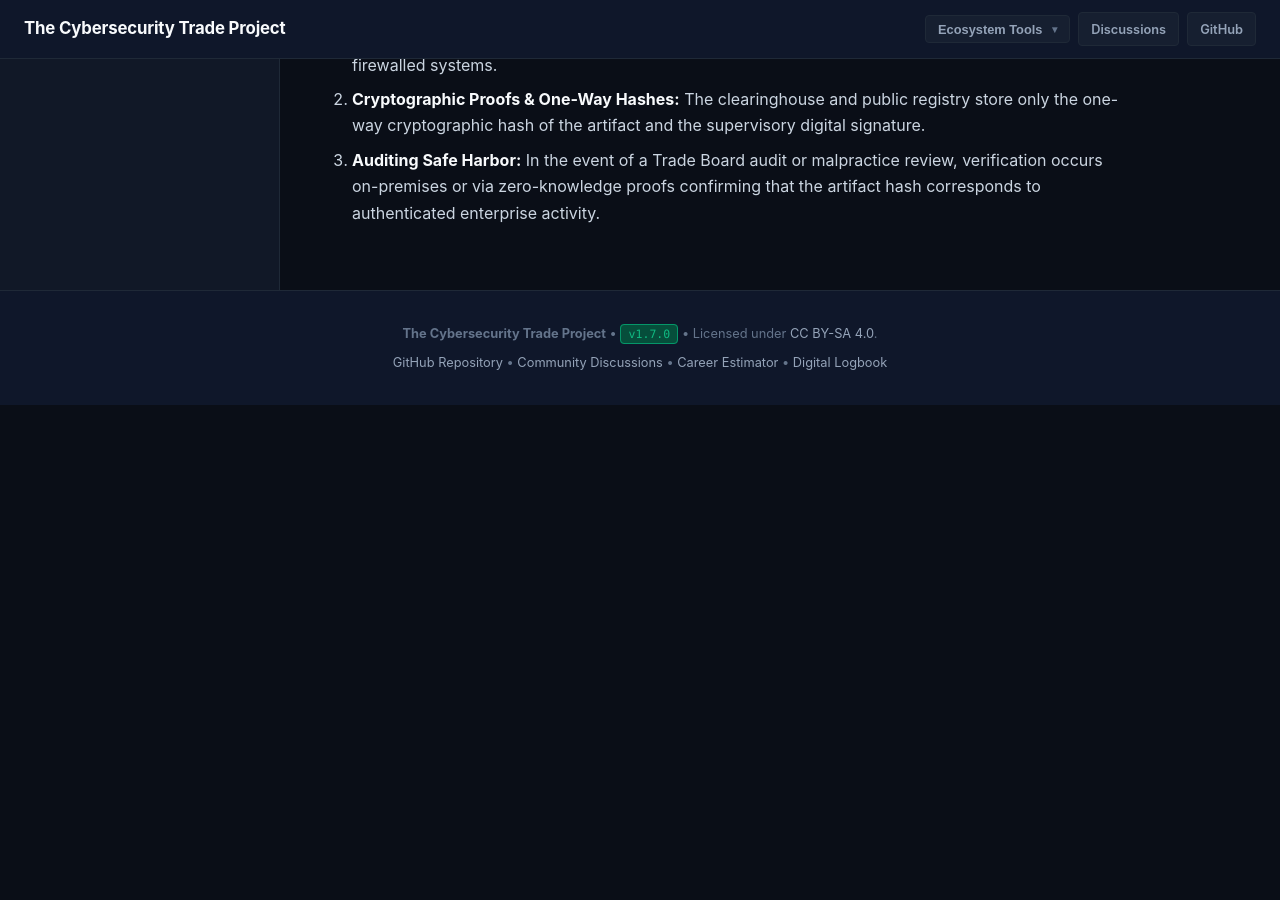
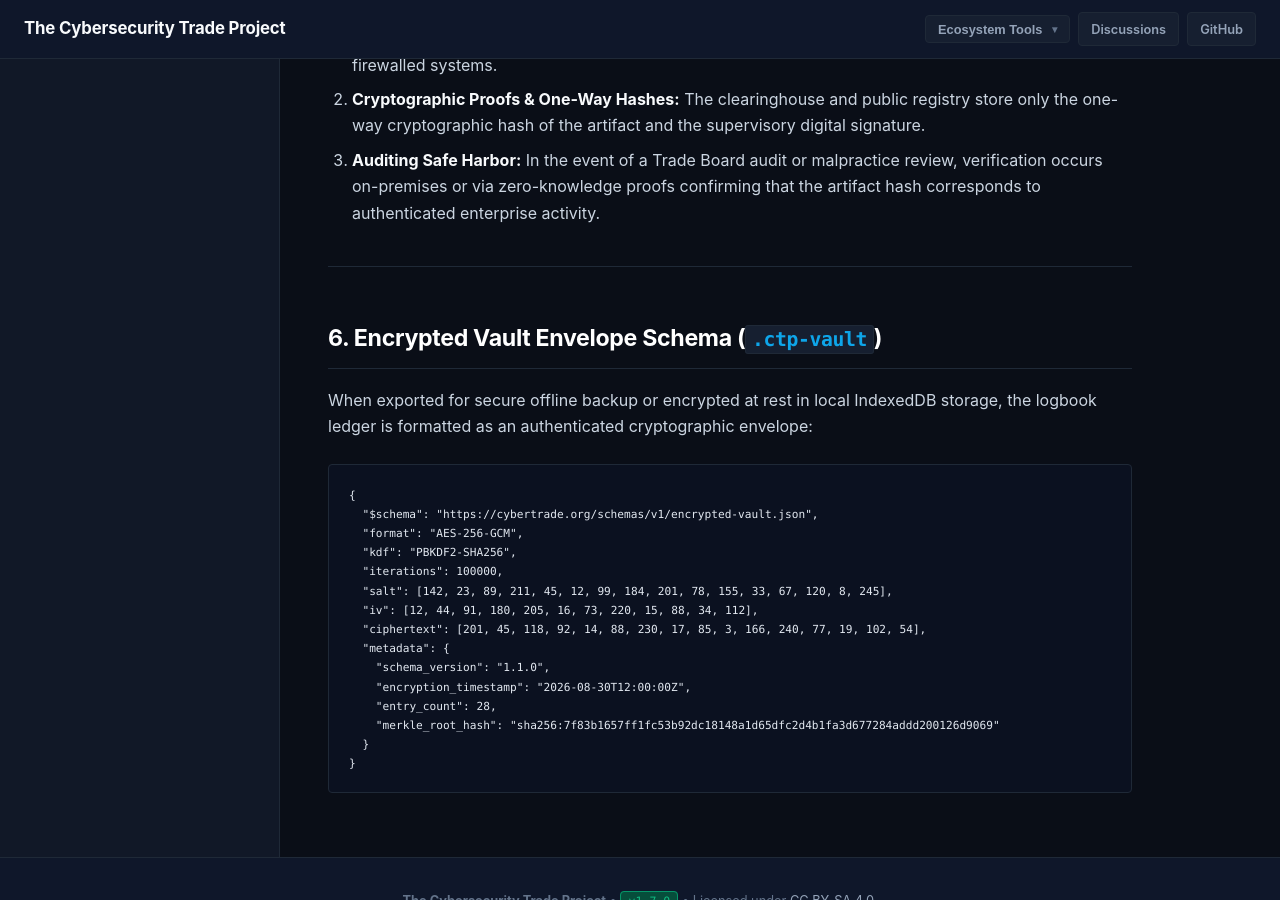
Before and after one commit to DanielTolczyk/the-cyber-trade-project, a Jekyll site: the page built from framework/logbook-schema.md, in a window 1280 px wide and 900 px high, scrolled down 4045 px. Built offline with Jekyll 4.4.1, drawn with Linux system fonts in a browser that asks for light colours; our own code applies the rules of GitHub Pages for plain Markdown files; before the commit the page ends 4450 px from its top, so only the background shows below that.

Commit message:
docs(framework): document AES-256-GCM vault encryption and hybrid envelope schema

````diff
--- a/framework/logbook-schema.md
+++ b/framework/logbook-schema.md
@@ -124,3 +124,27 @@ Under no circumstances are proprietary corporate logs, raw payload dumps, custom
 1. **Local Telemetry Retention:** Detailed proprietary artifact logs remain inside the sponsoring employer's firewalled systems.
 2. **Cryptographic Proofs & One-Way Hashes:** The clearinghouse and public registry store only the one-way cryptographic hash of the artifact and the supervisory digital signature.
 3. **Auditing Safe Harbor:** In the event of a Trade Board audit or malpractice review, verification occurs on-premises or via zero-knowledge proofs confirming that the artifact hash corresponds to authenticated enterprise activity.
+
+---
+
+## 6. Encrypted Vault Envelope Schema (`.ctp-vault`)
+
+When exported for secure offline backup or encrypted at rest in local IndexedDB storage, the logbook ledger is formatted as an authenticated cryptographic envelope:
+
+```json
+{
+  "$schema": "https://cybertrade.org/schemas/v1/encrypted-vault.json",
+  "format": "AES-256-GCM",
+  "kdf": "PBKDF2-SHA256",
+  "iterations": 100000,
+  "salt": [142, 23, 89, 211, 45, 12, 99, 184, 201, 78, 155, 33, 67, 120, 8, 245],
+  "iv": [12, 44, 91, 180, 205, 16, 73, 220, 15, 88, 34, 112],
+  "ciphertext": [201, 45, 118, 92, 14, 88, 230, 17, 85, 3, 166, 240, 77, 19, 102, 54],
+  "metadata": {
+    "schema_version": "1.1.0",
+    "encryption_timestamp": "2026-08-30T12:00:00Z",
+    "entry_count": 28,
+    "merkle_root_hash": "sha256:7f83b1657ff1fc53b92dc18148a1d65dfc2d4b1fa3d677284addd200126d9069"
+  }
+}
+```
````
Also changed, not shown: framework/logbook-standards.md (+23 -0 lines).
